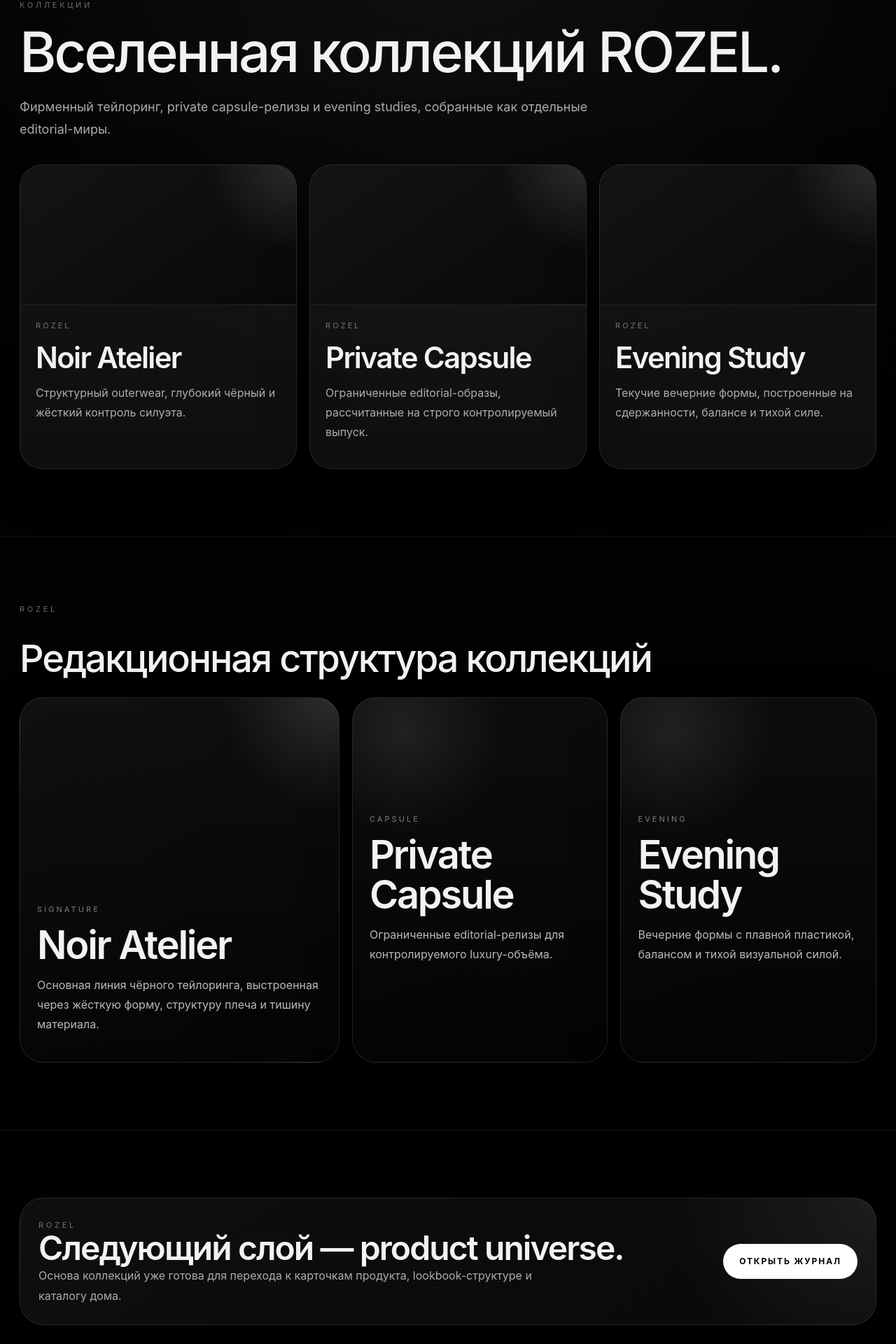
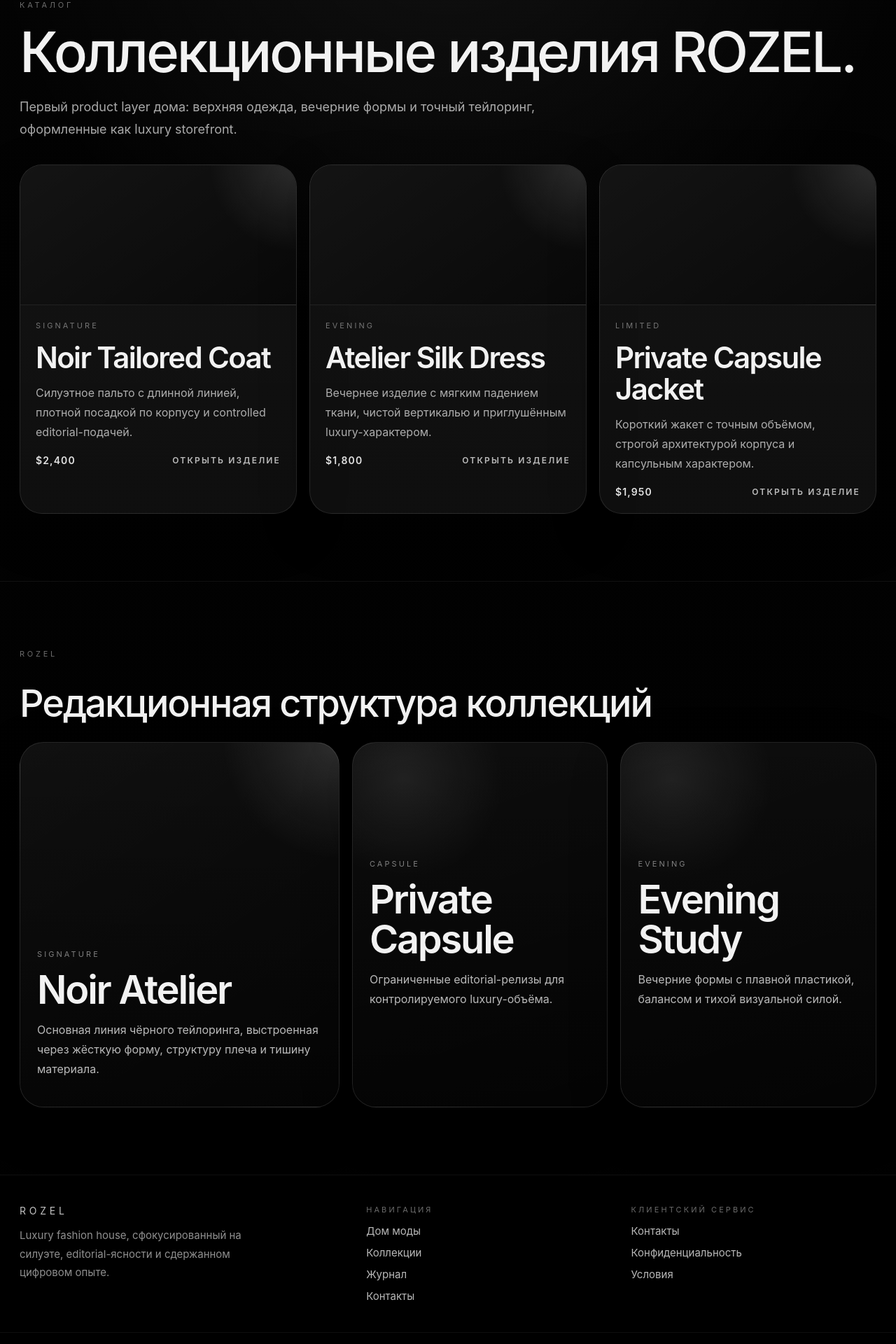
Before and after one commit to mtronda21vekby-stack/rozelshop.com, a Next.js app in the folder apps/web/: page /collections in a window 1280 px wide. Shown: the part 180-2100 px from the top of the page at 70% size. Built offline with nearby package versions, Linux system fonts and the light colour scheme.

Commit message:
Update page.tsx

```diff
--- a/apps/web/src/app/collections/page.tsx
+++ b/apps/web/src/app/collections/page.tsx
@@ -8,86 +8,50 @@ export default function CollectionsPage() {
     <>
       <section className="page-section">
         <div className="container">
+          <div className="eyebrow">{siteData.productsPage.eyebrow}</div>
+          <h1 className="page-title">{siteData.productsPage.title}</h1>
+          <p className="page-text">{siteData.productsPage.description}</p>
 
-          <div className="eyebrow">
-            {siteData.collectionsPage.eyebrow}
-          </div>
-
-          <h1 className="page-title">
-            {siteData.collectionsPage.title}
-          </h1>
-
-          <p className="page-text">
-            {siteData.collectionsPage.description}
-          </p>
-
-          <div
-            className="grid grid--3"
-            style={{ marginTop: 34 }}
-          >
-
-            {siteData.collections.map((item) => (
-              <article
-                key={item.slug}
-                className="card"
-              >
-
+          <div className="grid grid--3" style={{ marginTop: 34 }}>
+            {siteData.products.map((item) => (
+              <article key={item.slug} className="card">
                 <div className="card__media" />
 
                 <div className="card__body">
+                  <div className="card__label">{item.badge}</div>
+                  <h2 className="card__title">{item.title}</h2>
+                  <p className="card__text">{item.description}</p>
 
-                  <div className="card__label">
-                    ROZEL
+                  <div className="card__meta">
+                    <div className="card__price">{item.price}</div>
+
+                    <Link href={`/product/${item.slug}`} className="link-inline">
+                      Открыть изделие
+                    </Link>
                   </div>
-
-                  <h2 className="card__title">
-                    {item.title}
-                  </h2>
-
-                  <p className="card__text">
-                    {item.description}
-                  </p>
-
                 </div>
-
               </article>
             ))}
-
           </div>
-
         </div>
       </section>
 
       <section className="page-section page-divider">
         <div className="container">
-
           <div className="section-head">
-            <div className="eyebrow">
-              ROZEL
-            </div>
-
-            <h2 className="section-title">
-              Редакционная структура коллекций
-            </h2>
+            <div className="eyebrow">ROZEL</div>
+            <h2 className="section-title">Редакционная структура коллекций</h2>
           </div>
 
           <div className="editorial-grid">
-
             <article className="editorial-card editorial-card--tall">
               <div className="editorial-card__overlay" />
 
               <div className="editorial-card__content">
-                <div className="editorial-card__eyebrow">
-                  SIGNATURE
-                </div>
-
-                <h3 className="editorial-card__title">
-                  Noir Atelier
-                </h3>
-
+                <div className="editorial-card__eyebrow">SIGNATURE</div>
+                <h3 className="editorial-card__title">Noir Atelier</h3>
                 <p className="editorial-card__text">
-                  Основная линия чёрного тейлоринга,
-                  выстроенная через жёсткую форму,
+                  Основная линия чёрного тейлоринга, выстроенная через жёсткую форму,
                   структуру плеча и тишину материала.
                 </p>
               </div>
@@ -97,17 +61,10 @@ export default function CollectionsPage() {
               <div className="editorial-card__overlay" />
 
               <div className="editorial-card__content">
-                <div className="editorial-card__eyebrow">
-                  CAPSULE
-                </div>
-
-                <h3 className="editorial-card__title">
-                  Private Capsule
-                </h3>
-
+                <div className="editorial-card__eyebrow">CAPSULE</div>
+                <h3 className="editorial-card__title">Private Capsule</h3>
                 <p className="editorial-card__text">
-                  Ограниченные editorial-релизы для
-                  контролируемого luxury-объёма.
+                  Ограниченные editorial-релизы для контролируемого luxury-объёма.
                 </p>
               </div>
             </article>
@@ -116,58 +73,14 @@ export default function CollectionsPage() {
               <div className="editorial-card__overlay" />
 
               <div className="editorial-card__content">
-                <div className="editorial-card__eyebrow">
-                  EVENING
-                </div>
-
-                <h3 className="editorial-card__title">
-                  Evening Study
-                </h3>
-
+                <div className="editorial-card__eyebrow">EVENING</div>
+                <h3 className="editorial-card__title">Evening Study</h3>
                 <p className="editorial-card__text">
-                  Вечерние формы с плавной пластикой,
-                  балансом и тихой визуальной силой.
+                  Вечерние формы с плавной пластикой, балансом и тихой визуальной силой.
                 </p>
               </div>
             </article>
-
           </div>
-
-        </div>
-      </section>
-
-      <section className="page-section page-divider">
-        <div className="container">
-
-          <div className="cta-band">
-            <div className="cta-band__row">
-
-              <div>
-                <div className="eyebrow">
-                  ROZEL
-                </div>
-
-                <h2 className="cta-band__title">
-                  Следующий слой — product universe.
-                </h2>
-
-                <p className="cta-band__text">
-                  Основа коллекций уже готова для перехода
-                  к карточкам продукта, lookbook-структуре
-                  и каталогу дома.
-                </p>
-              </div>
-
-              <Link
-                href="/journal"
-                className="btn btn--primary"
-              >
-                Открыть журнал
-              </Link>
-
-            </div>
-          </div>
-
         </div>
       </section>
     </>
```
